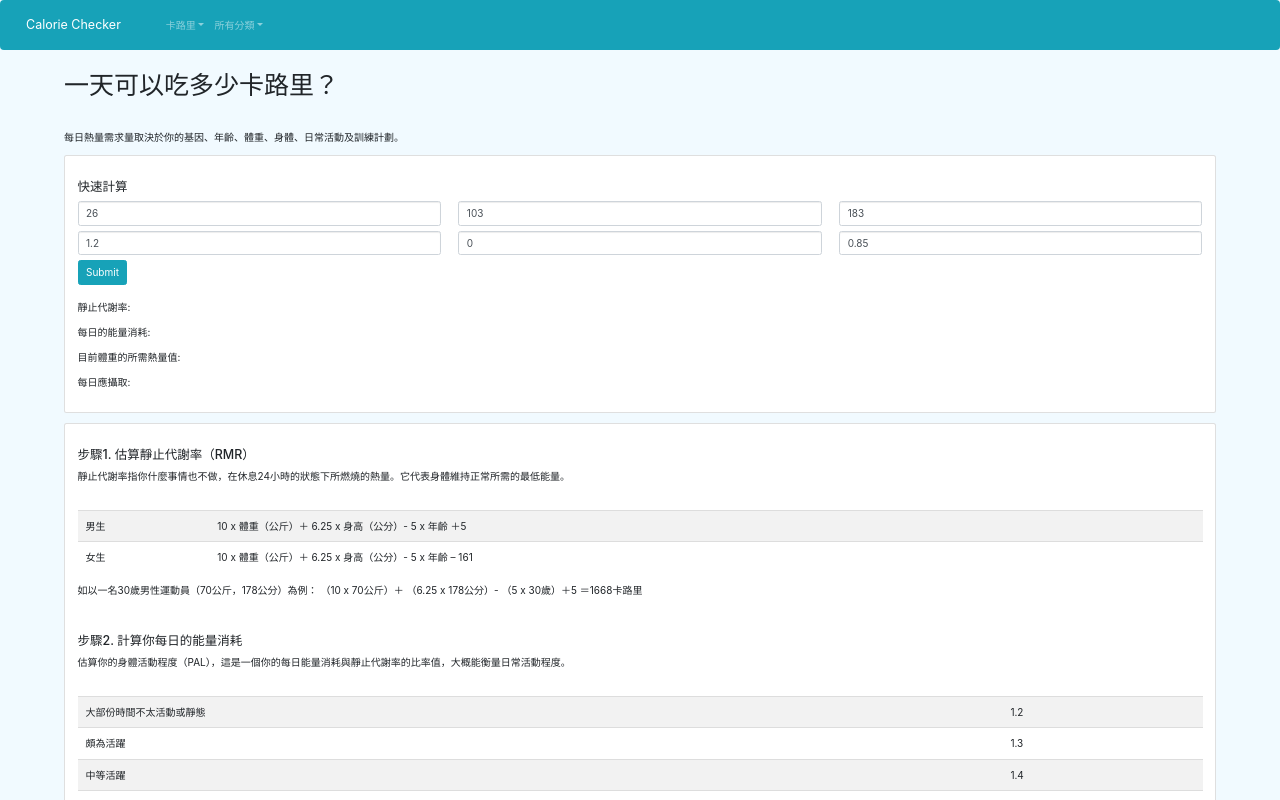
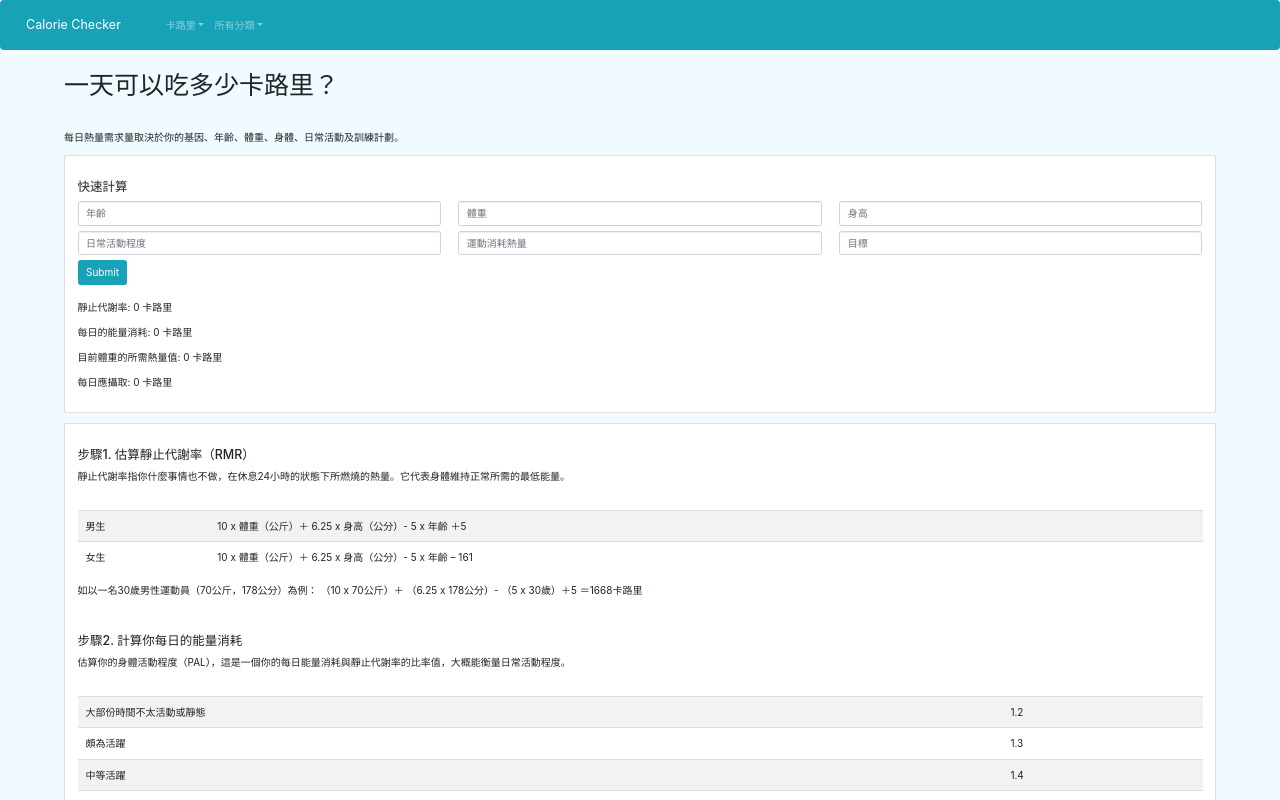
Before and after one commit to Louie-L/calorie-checker, a React (Create React App) app: page /calorie-calculate in a window 1280 px wide. Shown: the top 800 px of the page. Built offline with nearby package versions, Linux system fonts and the light colour scheme.

Commit message:
feat: add CalorieCalculateForm

```diff
--- /dev/null
+++ b/src/components/calories/CalorieCalculateForm.js
@@ -0,0 +1,111 @@
+import React from 'react';
+import { Row, Col, Form, Button } from 'react-bootstrap'
+
+class CalorieCalculateForm extends React.Component {
+  state = {
+    age: 0,
+    weight: 0,
+    height: 0,
+    activity: 0,
+    exercise: 0,
+    goal: 0,
+    RMRCalculated: 0,
+    PALCalculated: 0,
+    calorieNeeded: 0,
+    calorieGoal: 0
+  };
+
+  handleAgeChange = (event) => {
+    this.setState({ age: parseInt(event.target.value) });
+  };
+
+  handleWeightChange = (event) => {
+    this.setState({ weight: parseInt(event.target.value) });
+  };
+
+  handleHeightChange = (event) => {
+    this.setState({ height: parseInt(event.target.value) });
+  };
+
+  handleActivityChange = (event) => {
+    this.setState({ activity: parseInt(event.target.value) });
+  };
+
+  handleExerciseChange = (event) => {
+    this.setState({ exercise: parseInt(event.target.value) });
+  };
+
+  handleGoalChange = (event) => {
+    this.setState({ goal: parseFloat(event.target.value) });
+  };
+
+
+  submitHandler = (event) => {
+    console.log(this.state)
+    event.preventDefault();
+
+    const ageEntered = this.state.age;
+    const weightEntered = this.state.weight;
+    const heightEntered = this.state.height;
+    const activityEntered = this.state.activity;
+    const exerciseEntered = this.state.exercise;
+    const goalEntered = this.state.goal;
+
+    const RMRCalculated = (10 * weightEntered) + (6.25 * heightEntered) - (5 * ageEntered) + 5
+    const PALCalculated = RMRCalculated * activityEntered
+    const calorieNeeded = PALCalculated + exerciseEntered
+    const calorieGoal = calorieNeeded * goalEntered
+
+    this.setState({ RMRCalculated: RMRCalculated });
+    this.setState({ PALCalculated: PALCalculated });
+    this.setState({ calorieNeeded: calorieNeeded });
+    this.setState({ calorieGoal: calorieGoal });
+  };
+
+  render() {
+    return (
+      <Form onSubmit={this.submitHandler}>
+        <Row className="mb-2">
+          <Col className="pr-1">
+            <Form.Control type="text" name="age" required
+              onChange={this.handleAgeChange}
+              placeholder="年齡" />
+          </Col>
+          <Col className="pr-1">
+            <Form.Control type="text" name="weight" required
+              onChange={this.handleWeightChange}
+              placeholder="體重"/>
+          </Col>
+          <Col><Form.Control type="text" name="height" required
+            onChange={this.handleHeightChange}
+            placeholder="身高"/>
+          </Col>
+        </Row>
+        <Row className="mb-2">
+          <Col className="pr-1">
+            <Form.Control type="text" name="activity" required
+              onChange={this.handleActivityChange}
+              placeholder="日常活動程度"/>
+          </Col>
+          <Col className="pr-1">
+            <Form.Control type="text" name="exercise" required
+              onChange={this.handleExerciseChange}
+              placeholder="運動消耗熱量"/>
+          </Col>
+          <Col>
+            <Form.Control type="text" name="goal" required
+              onChange={this.handleGoalChange}
+              placeholder="目標"/>
+          </Col>
+        </Row>
+        <Button className="mb-4" variant="info" type="submit">Submit</Button>
+        <p>靜止代謝率: {parseInt(this.state.RMRCalculated)} 卡路里</p>
+        <p>每日的能量消耗: {parseInt(this.state.PALCalculated)} 卡路里</p>
+        <p>目前體重的所需熱量值: {parseInt(this.state.calorieNeeded)} 卡路里</p>
+        <p>每日應攝取: {parseInt(this.state.calorieGoal)} 卡路里</p>
+      </Form>
+    );
+  }
+}
+
+export default CalorieCalculateForm;
--- a/src/pages/CalorieCalculate.js
+++ b/src/pages/CalorieCalculate.js
@@ -1,7 +1,7 @@
-import { useRef } from 'react';
 
-import { Row, Col, Card, ListGroup, Form, Button } from 'react-bootstrap'
+import { Card, ListGroup } from 'react-bootstrap'
 import TwoColumnDatatable from "../components/ui/TwoColumnDatatable";
+import CalorieCalculateForm from '../components/calories/CalorieCalculateForm';
 
 const RMR = [
     {
@@ -46,53 +46,6 @@ const 運動消耗熱量 = [
 ]
 
 function CalorieCalculatePage() {
-    const ageInputRef = useRef();
-    const weightInputRef = useRef();
-    const heightInputRef = useRef();
-    const activityInputRef = useRef();
-    const exerciseInputRef = useRef();
-    const goalInputRef = useRef();
-
-    function handleAgeChange (e) {
-        this.setState({ age: e.target.value });
-    }
-    function handleWeightChange (e) {
-        this.setState({ weight: e.target.value });
-    }
-
-    function handleHeightChange (e) {
-        this.setState({ height: e.target.value });
-    }
-
-    function handleActivityChange (e) {
-        this.setState({ activity: e.target.value });
-    }
-
-    function handleExerciseChange (e) {
-        this.setState({ exercise: e.target.value });
-    }
-
-    function handleGoalChange (e) {
-        this.setState({ goal: e.target.value });
-    }
-
-
-    function submitHandler(event) {
-        event.preventDefault();
-
-        const ageEntered = ageInputRef.current.value;
-        const weightEntered = weightInputRef.current.value;
-        const heightEntered = heightInputRef.current.value;
-        const activityEntered = activityInputRef.current.value;
-        const exerciseEntered = exerciseInputRef.current.value;
-        const goalEntered = goalInputRef.current.value;
-
-        const RMRCalculated = (10 * weightEntered) + (6.25 * heightEntered) - (5 * ageEntered) + 5
-        const PALCalculated = RMR * activityEntered
-        const calorieNeeded = PAL + exerciseEntered
-        const calorieGoal = calorieNeeded * goalEntered
-    }
-
     return (
         <section className="mb-5">
             <h1 className="mb-5">一天可以吃多少卡路里？</h1>
@@ -100,58 +53,7 @@ function CalorieCalculatePage() {
             <Card className="mb-3">
                 <Card.Body>
                     <Card.Title>快速計算</Card.Title>
-                    <Form onSubmit={submitHandler}>
-                        <Row className="mb-2">
-                            <Col className="pr-1">
-                                <Form.Control type="text" name="age" required
-                                    ref={ageInputRef}
-                                    onChange={handleAgeChange}
-                                    placeholder="年齡"
-                                    value="26" />
-                            </Col>
-                            <Col className="pr-1">
-                                <Form.Control type="text" name="weight" required
-                                    ref={weightInputRef}
-                                    onChange={handleWeightChange}
-                                    placeholder="體重"
-                                    value="103" />
-                            </Col>
-                            <Col><Form.Control type="text" name="height" required
-                                ref={heightInputRef}
-                                onChange={handleHeightChange}
-                                placeholder="身高"
-                                value="183" />
-                            </Col>
-                        </Row>
-                        <Row className="mb-2">
-                            <Col className="pr-1">
-                                <Form.Control type="text" name="activity" required
-                                    ref={activityInputRef}
-                                    onChange={handleActivityChange}
-                                    placeholder="日常活動程度"
-                                    value="1.2" />
-                            </Col>
-                            <Col className="pr-1">
-                                <Form.Control type="text" name="exercise" required
-                                    ref={exerciseInputRef}
-                                    onChange={handleExerciseChange}
-                                    placeholder="運動消耗熱量"
-                                    value="0" />
-                            </Col>
-                            <Col>
-                                <Form.Control type="text" name="goal" required
-                                    ref={goalInputRef}
-                                    onChange={handleGoalChange}
-                                    placeholder="目標"
-                                    value="0.85" />
-                            </Col>
-                        </Row>
-                        <Button className="mb-4" variant="info">Submit</Button>
-                        <p>靜止代謝率: {}</p>
-                        <p>每日的能量消耗: {}</p>
-                        <p>目前體重的所需熱量值: {}</p>
-                        <p>每日應攝取: {}</p>
-                    </Form>
+                    <CalorieCalculateForm />
                 </Card.Body>
             </Card>
             <Card className="mb-3">
```
